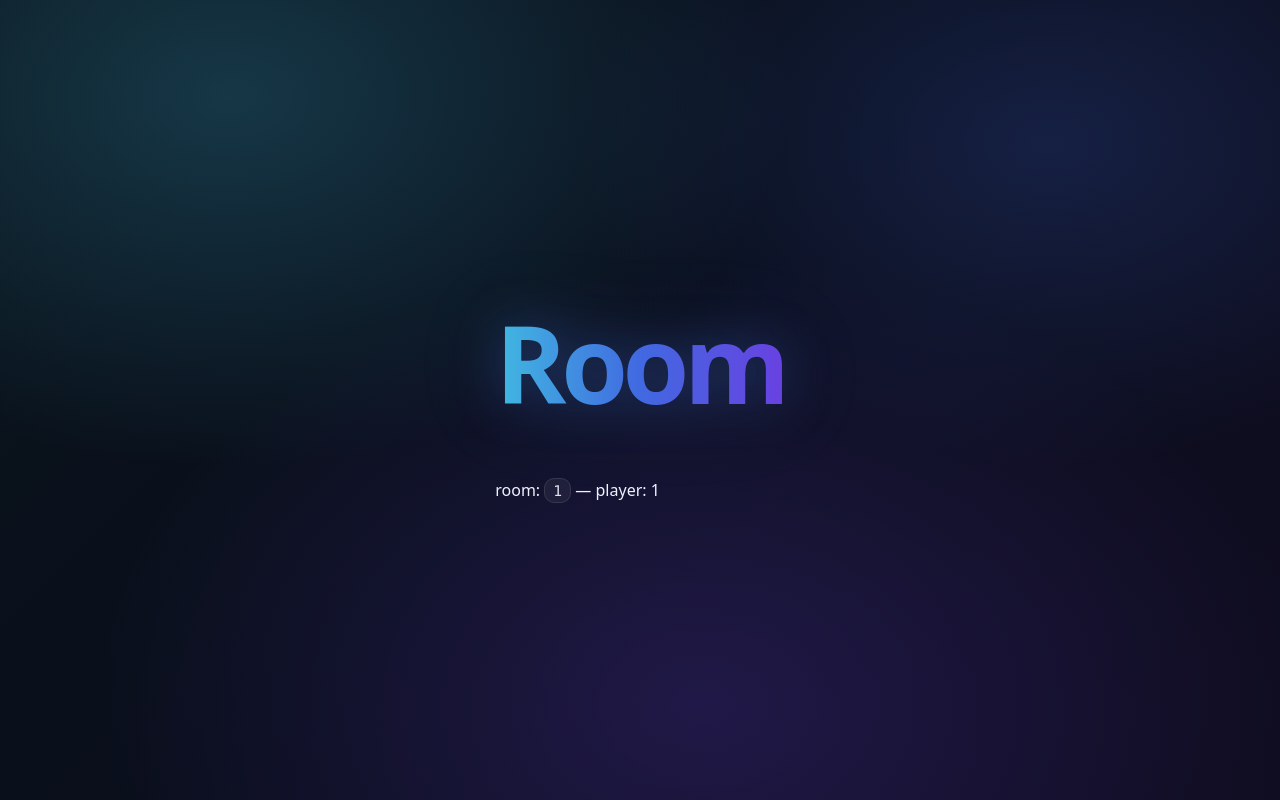
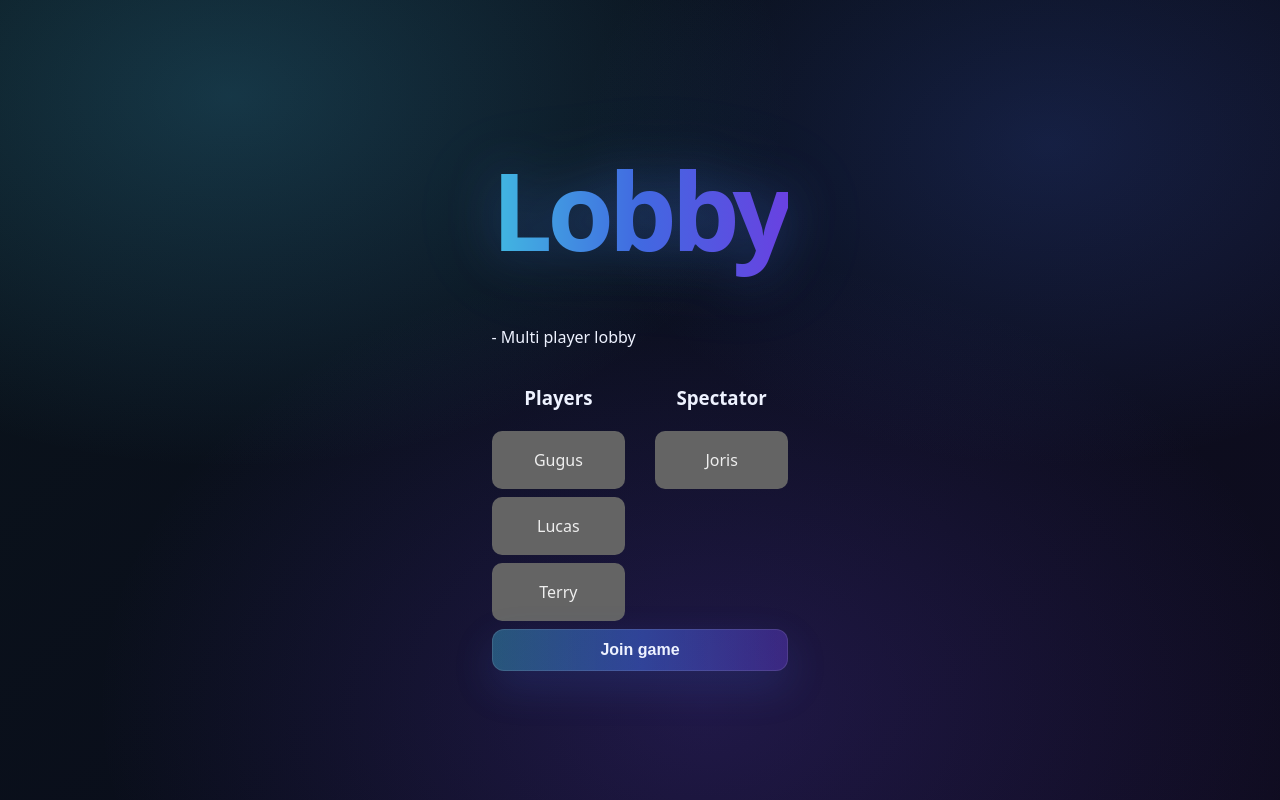
Before and after one commit to Acholias/red-tetris, a React (Vite) app in the folder client/: page /1/1 in a window 1280 px wide. Built offline with nearby package versions, Linux system fonts and the light colour scheme.

Commit message:
room visual v1

```diff
--- a/client/src/App.tsx
+++ b/client/src/App.tsx
@@ -3,10 +3,10 @@
 /*                                                        :::      ::::::::   */
 /*   App.tsx                                            :+:      :+:    :+:   */
 /*                                                    +:+ +:+         +:+     */
-/*   By: lumugot <lumugot@student.42.fr>            +#+  +:+       +#+        */
+/*   By: gugus <gugus@student.42.fr>                +#+  +:+       +#+        */
 /*                                                +#+#+#+#+#+   +#+           */
 /*   Created: 2026/04/26 21:23:28 by lumugot           #+#    #+#             */
-/*   Updated: 2026/04/30 13:27:56 by lumugot          ###   ########.fr       */
+/*   Updated: 2026/04/30 22:49:28 by gugus            ###   ########.fr       */
 /*                                                                            */
 /* ************************************************************************** */
 
@@ -16,28 +16,12 @@ import { useEffect, useState } from 'react'
 import DevCredits from './page/DevCredits'
 import Profile from './page/Profile'
 import Spectator from './page/Spectator'
-import Lobby from './page/Lobby'
+import Lobby from './page/Lobby/Lobby'
 import Game from './page/Game'
 import Welcome from './page/Welcome'
 import { isDevPlayerName, resolveAvatarForPlayer } from './components/profileIdentity'
 
 type ThemeName = 'default' | '1' | '2' | '3' | '4' | '5'
-
-
-function Room() {
-  const { room, playerName } = useParams()
-  const isDevProfile = isDevPlayerName(playerName || '')
-
-  return (
-    <main className="page">
-      <h1>Room</h1>
-      <p className="hint">
-        room: <code>{room}</code> — player: <span className={isDevProfile ? 'dev-name-text' : ''}>{playerName}</span>
-      </p>
-      {isDevProfile && <p className="hint dev-hint">Dev profile detected</p>}
-    </main>
-  )
-}
 
 export default function App() {
   const location = useLocation()
@@ -78,7 +62,6 @@ export default function App() {
         <Route path="/" element={<Welcome playerName={playerName} setPlayerName={setPlayerName} avatar={displayedAvatar} isDevProfile={isDevProfile} />} />
         <Route path="/dev" element={<DevCredits />} />
         <Route path="/spectator" element={<Spectator />} />
-        <Route path="/lobby" element={<Lobby />} />
         <Route path="/game" element={<Game />} />
         <Route
           path="/profile"
@@ -93,7 +76,7 @@ export default function App() {
             />
           }
         />
-        <Route path="/:room/:playerName" element={<Room />} />
+        <Route path="/:room/:playerName" element={<Lobby />} />
       </Routes>
 
       {background && (
--- /dev/null
+++ b/client/src/gameRoom/data/player.tsx
@@ -0,0 +1,4 @@
+export interface Player {
+    nickname: string;
+    pp: number;
+}
--- /dev/null
+++ b/client/src/gameRoom/data/room.tsx
@@ -0,0 +1,7 @@
+import type { Player } from "./player";
+
+export interface Room {
+    id: number,
+    players: Player[],
+    spectators: Player[]
+}
--- /dev/null
+++ b/client/src/gameRoom/logic/roomSlice.tsx
@@ -0,0 +1,37 @@
+import { createSlice, type PayloadAction } from '@reduxjs/toolkit';
+import type { Room } from '../data/room';
+
+const initialState: Room = {
+    id: 0,
+    players: [],
+    spectators: [],
+};
+
+export const roomSlice = createSlice({
+    name: 'room',
+    initialState,
+    reducers: {
+        initRoom: (
+                state,
+                action: PayloadAction<{
+                    id: number,
+                }>) => {
+            state.id = action.payload.id;
+
+            state.players = [
+                { nickname: 'Gugus', pp: 0 },
+                { nickname: 'Lucas', pp: 0 },
+                { nickname: 'Terry', pp: 0 },
+            ];
+
+            state.spectators = [
+                { nickname: 'Joris', pp: 0 },
+            ];
+        }
+    }
+});
+
+export const {
+    initRoom
+} = roomSlice.actions;
+export default roomSlice.reducer;
--- /dev/null
+++ b/client/src/gameRoom/render/render.tsx
@@ -0,0 +1,10 @@
+import type { Player } from "../data/player";
+
+export function renderPlayer(
+          player: Player) {
+  return (
+    <div className="player-item">
+      <p>{player.nickname}</p>
+    </div>
+  )
+}
--- a/client/src/page/Lobby.tsx
+++ /dev/null
@@ -1,39 +0,0 @@
-/* ************************************************************************** */
-/*                                                                            */
-/*                                                        :::      ::::::::   */
-/*   Lobby.tsx                                          :+:      :+:    :+:   */
-/*                                                    +:+ +:+         +:+     */
-/*   By: lumugot <lumugot@student.42.fr>            +#+  +:+       +#+        */
-/*                                                +#+#+#+#+#+   +#+           */
-/*   Created: 2026/04/29 11:05:43 by lumugot           #+#    #+#             */
-/*   Updated: 2026/04/30 13:05:25 by lumugot          ###   ########.fr       */
-/*                                                                            */
-/* ************************************************************************** */
-
-import { useLocation, useNavigate } from 'react-router-dom'
-
-type LobbyState = {
-  mode?: 'multi'
-  playerName?: string
-  room?: string
-}
-
-export default function Lobby() {
-  const navigate = useNavigate()
-  const location = useLocation()
-  const state = (location.state as LobbyState | undefined) || undefined
-
-  return (
-    <main className="page dev-page">
-      <h1>Lobby</h1>
-      <p>{state?.playerName ? `Player: ${state.playerName}` : 'Multi player lobby'}</p>
-      <p>{state?.room ? `Room: ${state.room}` : ''}</p>
-      <button
-        type="button"
-        onClick={() => navigate('/game', { state: { mode: 'multi', playerName: state?.playerName, room: state?.room } })}
-      >
-        Join game
-      </button>
-    </main>
-  )
-}
--- /dev/null
+++ b/client/src/page/Lobby/Lobby.css
@@ -0,0 +1,17 @@
+.room-info {
+    display: flex;
+    justify-content: space-between;
+}
+
+.player-list {
+    width: 45%;
+    text-align: center;
+}
+
+.player-item {
+    background-color: var(--player-background);
+    color: var(--player-color);
+    padding: 1px;
+    margin-bottom: 1vh;
+    border-radius: 10px;
+}
--- /dev/null
+++ b/client/src/page/Lobby/Lobby.tsx
@@ -0,0 +1,82 @@
+/* ************************************************************************** */
+/*                                                                            */
+/*                                                        :::      ::::::::   */
+/*   Lobby.tsx                                          :+:      :+:    :+:   */
+/*                                                    +:+ +:+         +:+     */
+/*   By: gugus <gugus@student.42.fr>                +#+  +:+       +#+        */
+/*                                                +#+#+#+#+#+   +#+           */
+/*   Created: 2026/04/29 11:05:43 by lumugot           #+#    #+#             */
+/*   Updated: 2026/04/30 23:05:19 by gugus            ###   ########.fr       */
+/*                                                                            */
+/* ************************************************************************** */
+
+import './Lobby.css'
+import { useLocation, useNavigate } from 'react-router-dom'
+import { renderPlayer } from '../../gameRoom/render/render';
+import { useSelector, useDispatch } from 'react-redux';
+import { type RootState } from '../../store/store';
+import { initRoom } from '../../gameRoom/logic/roomSlice';
+import { useEffect } from 'react';
+
+type LobbyState = {
+  mode?: 'multi'
+  playerName?: string
+  room?: string
+}
+
+export default function Lobby() {
+  const navigate = useNavigate();
+  const location = useLocation();
+  const state = (location.state as LobbyState | undefined) || undefined;
+
+  // Get room from store
+  const room = useSelector((state: RootState) => state.room);
+  const dispatch = useDispatch();
+
+  useEffect(() => {
+      // socket.on("connect", () => {
+      //   console.log(`Client connected with id : ${socket.id}`);
+      // });
+
+      // Init game at page start
+      dispatch(initRoom({
+        id: 4
+      }));
+    }, [dispatch]);
+
+
+  // Style define
+  const roomStyle = {
+    '--player-background' : '#646464',
+    '--player-color' : '#EEEEEE',
+  } as React.CSSProperties;
+
+  return (
+    <main className="page dev-page">
+      <h1>Lobby</h1>
+      <p>{state?.room ? `Room: ${state.room}` : ''} - {state?.playerName ? `${state.playerName}` : 'Multi player lobby'}</p>
+
+      <div className='room-info' style={roomStyle}>
+        <div className='player-list'>
+          <h3>Players</h3>
+          {room.players.map((player) => (
+            renderPlayer(player)
+          ))}
+        </div>
+        <div className='player-list'>
+          <h3>Spectator</h3>
+          {room.spectators.map((player) => (
+            renderPlayer(player)
+          ))}
+        </div>
+      </div>
+
+      <button
+        type="button"
+        onClick={() => navigate('/game', { state: { mode: 'multi', playerName: state?.playerName, room: state?.room } })}
+      >
+        Join game
+      </button>
+    </main>
+  )
+}
--- a/client/src/page/Welcome.tsx
+++ b/client/src/page/Welcome.tsx
@@ -3,10 +3,10 @@
 /*                                                        :::      ::::::::   */
 /*   Welcome.tsx                                        :+:      :+:    :+:   */
 /*                                                    +:+ +:+         +:+     */
-/*   By: lumugot <lumugot@student.42.fr>            +#+  +:+       +#+        */
+/*   By: gugus <gugus@student.42.fr>                +#+  +:+       +#+        */
 /*                                                +#+#+#+#+#+   +#+           */
 /*   Created: 2026/04/30 13:05:38 by lumugot           #+#    #+#             */
-/*   Updated: 2026/04/30 15:30:44 by lumugot          ###   ########.fr       */
+/*   Updated: 2026/04/30 21:59:42 by gugus            ###   ########.fr       */
 /*                                                                            */
 /* ************************************************************************** */
 
@@ -86,7 +86,7 @@ export default function Welcome({ playerName, setPlayerName, avatar, isDevProfil
 					<button
 						type="button"
 						disabled={!cleanPlayer || !cleanRoom}
-						onClick={() => navigate('/lobby', { state: { mode: 'multi', playerName, room } })}
+						onClick={() => navigate(`/${room}/${playerName}`, { state: { mode: 'multi', playerName, room } })}
 					>
 						Play multi
 					</button>
--- a/client/src/store/store.tsx
+++ b/client/src/store/store.tsx
@@ -1,9 +1,11 @@
 import { configureStore } from '@reduxjs/toolkit';
 import gameReducer from '../gameEngine/logic/gameSlice';
+import roomReducer from '../gameRoom/logic/roomSlice';
 
 export const store = configureStore({
     reducer: {
         game: gameReducer,
+        room: roomReducer,
     }
 });
 
```
Also changed, not shown: 2 other files (tests, documents, lock files or other folders).
